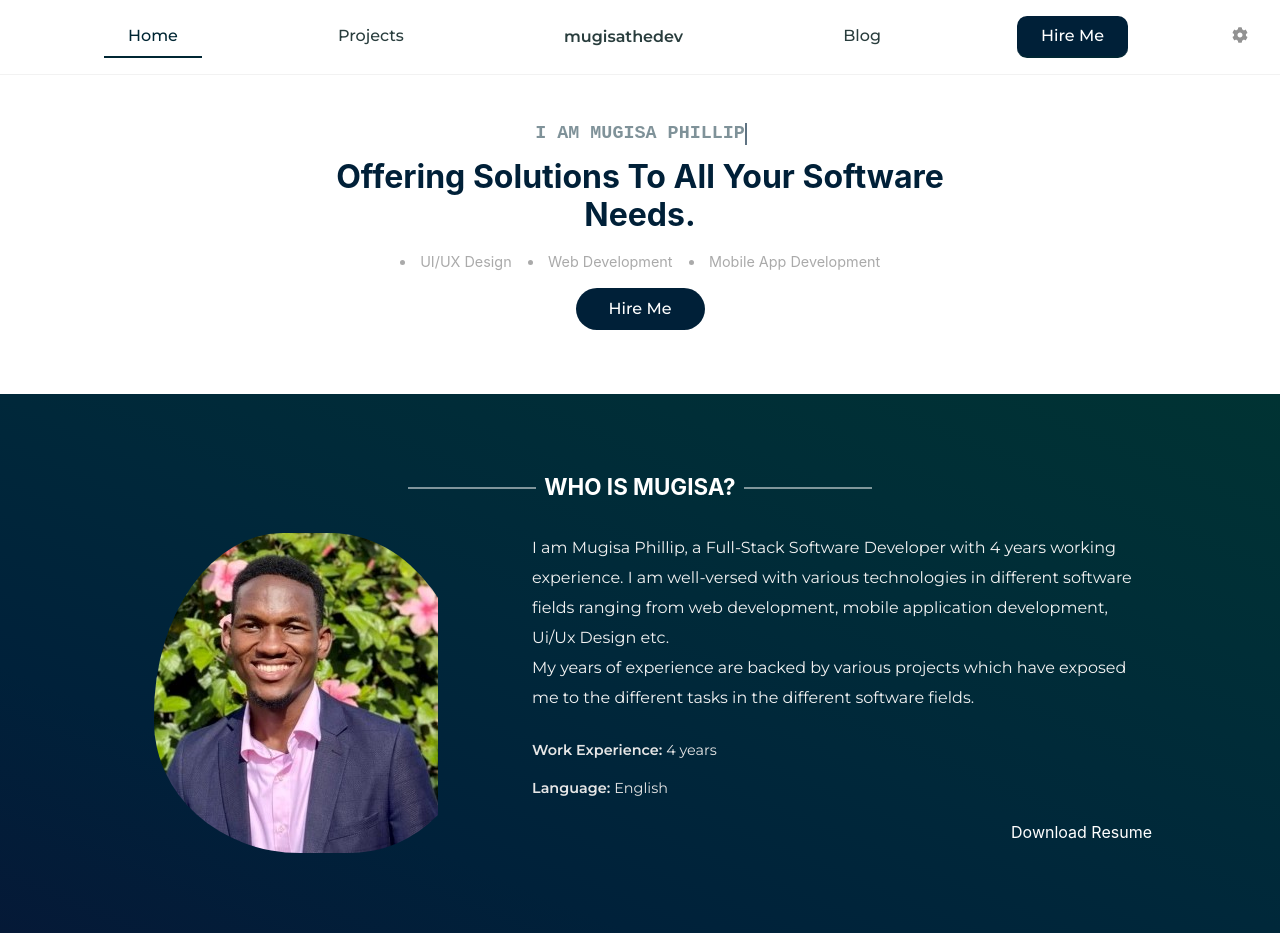
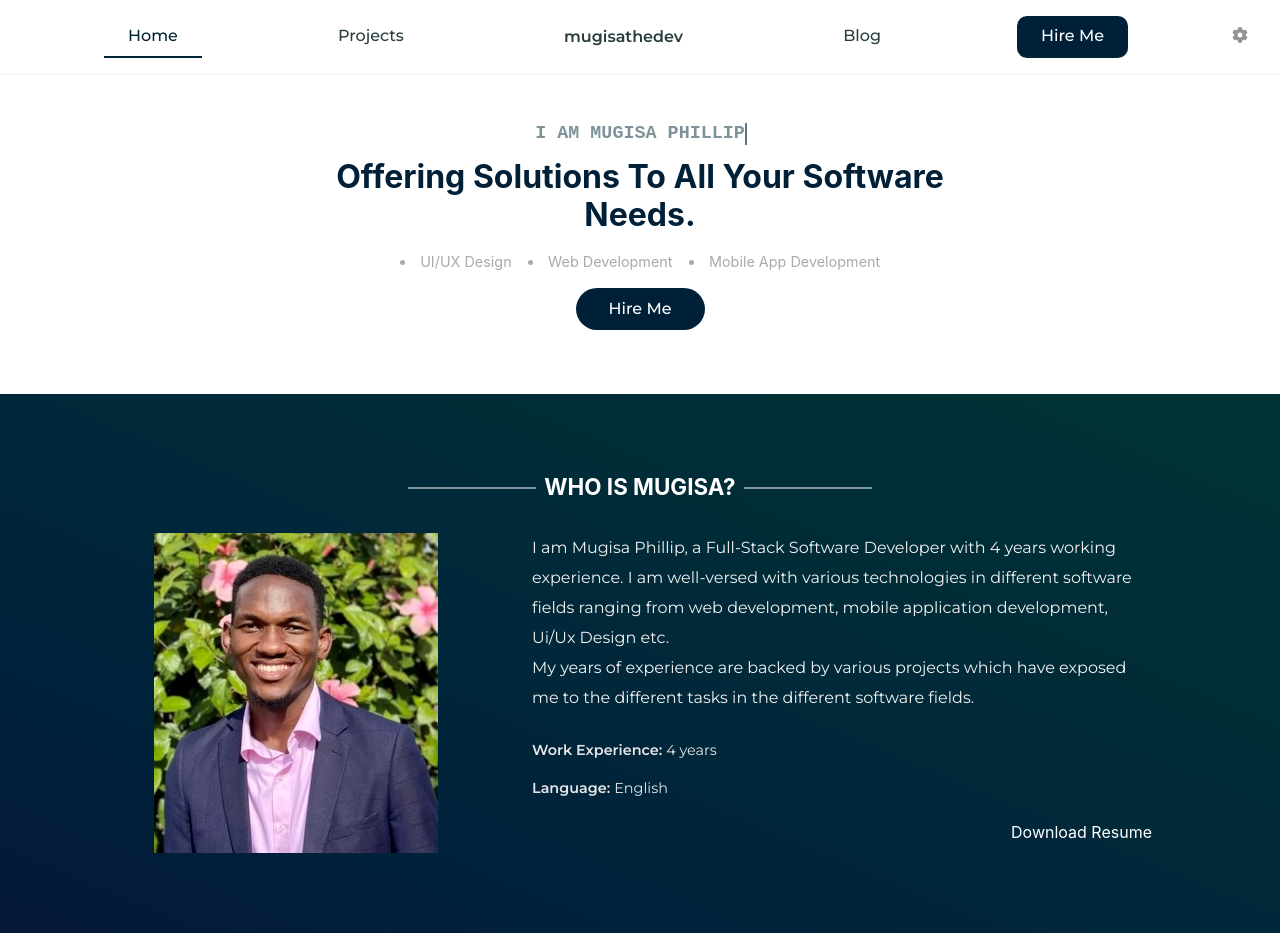
Before and after one commit to phillipmugisa/portfolio, a React (Create React App) app in the folder frontend/: page / in a window 1280 px wide. Shown: the top 952 px of the page. Built offline with nearby package versions, Linux system fonts and the light colour scheme; no server answers.

Commit message:
Update App.css

```diff
--- a/frontend/src/App.css
+++ b/frontend/src/App.css
@@ -560,7 +560,7 @@ input:checked + .slider {
     inline-size: clamp(13rem, 25vw, 20rem);
     aspect-ratio: 1/1;
     overflow: hidden;
-    border-radius: var(--radius-1) var(--radius-2) var(--radius-3) var(--radius-4) / var(--radius-5) var(--radius-6) var(--radius-7) var(--radius-8);
+/*     border-radius: var(--radius-1) var(--radius-2) var(--radius-3) var(--radius-4) / var(--radius-5) var(--radius-6) var(--radius-7) var(--radius-8); */
     object-fit: contain;
     /* box-shadow: 5px 5px 5px rgba(50, 50, 50, 0.486), -5px -5px 5px rgba(58, 58, 58, 0.486); */
 }
```
